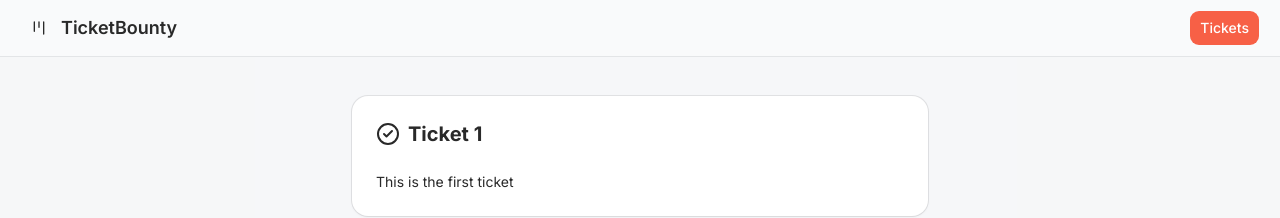
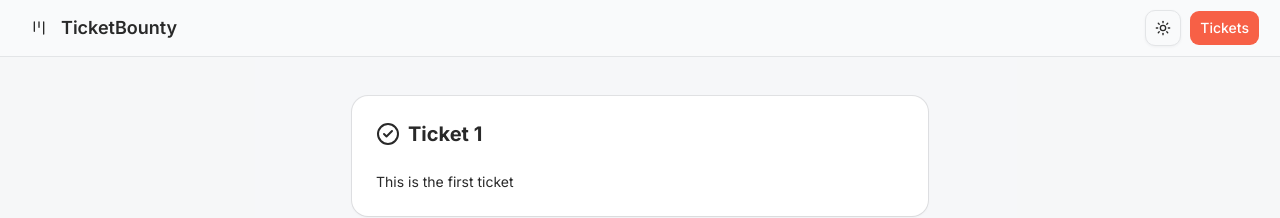
Before and after one commit to moWalid3/ticket-bounty, a Next.js app: page /tickets/1 in a window 1280 px wide. Shown: the top 218 px of the page. Built offline with nearby package versions, Linux system fonts and the light colour scheme.

Commit message:
implement light & dark mode

```diff
--- a/package.json
+++ b/package.json
@@ -15,6 +15,7 @@
     "cn": "^0.2.6",
     "lucide-react": "^1.44.0",
     "next": "16.3.4",
+    "next-themes": "^0.4.6",
     "react": "19.2.8",
     "react-dom": "19.2.8",
     "shadcn": "^4.21.0",
--- a/src/app/layout.tsx
+++ b/src/app/layout.tsx
@@ -1,8 +1,9 @@
-import Header from "@/components/Header";
-import { cn } from "@/lib/utils";
 import type { Metadata } from "next";
 import { Inter } from "next/font/google";
 
+import Header from "@/components/Header";
+import { ThemeProvider } from "@/components/theme/ThemeProvider";
+import { cn } from "@/lib/utils";
 import "./globals.css";
 
 const inter = Inter({ subsets: ["latin"], variable: "--font-sans" });
@@ -15,15 +16,18 @@ export const metadata: Metadata = {
 export default function RootLayout({ children }: LayoutProps<"/">) {
   return (
     <html
+      suppressHydrationWarning
       lang="en"
       className={cn("h-full", "antialiased", inter.variable, "font-sans")}
     >
       <body className="min-h-full flex flex-col">
-        <Header />
+        <ThemeProvider>
+          <Header />
 
-        <main className="min-h-screen flex-1 overflow-y-auto overflow-x-hidden bg-secondary/20 py-24 px-8 flex flex-col">
-          {children}
-        </main>
+          <main className="min-h-screen flex-1 overflow-y-auto overflow-x-hidden bg-secondary/20 py-24 px-8 flex flex-col">
+            {children}
+          </main>
+        </ThemeProvider>
       </body>
     </html>
   );
--- a/src/components/Header.tsx
+++ b/src/components/Header.tsx
@@ -2,6 +2,7 @@ import { buttonVariants } from "@/components/ui/button";
 import { Routes } from "@/constants/routes";
 import { LucideKanban } from "lucide-react";
 import Link from "next/link";
+import ThemeSwitcher from "./theme/ThemeSwitcher";
 
 function Header() {
   return (
@@ -24,7 +25,9 @@ function Header() {
         </Link>
       </div>
 
-      <div>
+      <div className="flex items-center gap-x-2">
+        <ThemeSwitcher />
+
         <Link href={Routes.tickets} className={buttonVariants()}>
           Tickets
         </Link>
--- /dev/null
+++ b/src/components/theme/ThemeProvider.tsx
@@ -0,0 +1,18 @@
+"use client";
+
+import { ThemeProvider as NextThemesProvider } from "next-themes";
+
+type ThemeProviderProps = React.ComponentProps<typeof NextThemesProvider>;
+
+export function ThemeProvider({ children }: ThemeProviderProps) {
+  return (
+    <NextThemesProvider
+      attribute="class"
+      defaultTheme="system"
+      enableSystem
+      disableTransitionOnChange
+    >
+      {children}
+    </NextThemesProvider>
+  );
+}
--- /dev/null
+++ b/src/components/theme/ThemeSwitcher.tsx
@@ -0,0 +1,23 @@
+"use client";
+
+import { LucideMoon, LucideSun } from "lucide-react";
+import { useTheme } from "next-themes";
+import { Button } from "../ui/button";
+
+function ThemeSwitcher() {
+  const { setTheme } = useTheme();
+
+  return (
+    <Button
+      variant="outline"
+      size="icon"
+      onClick={() => setTheme((theme) => (theme === "dark" ? "light" : "dark"))}
+    >
+      <LucideSun className="size-4 rotate-0 scale-100 transition-all dark:rotate-90 dark:scale-0" />
+      <LucideMoon className="absolute size-4 rotate-90 scale-0 transition-transform dark:rotate-0 dark:scale-100" />
+      <span className="sr-only">Toggle theme</span>
+    </Button>
+  );
+}
+
+export default ThemeSwitcher;
```
Also changed, not shown: 1 other file (tests, documents, lock files or other folders).
